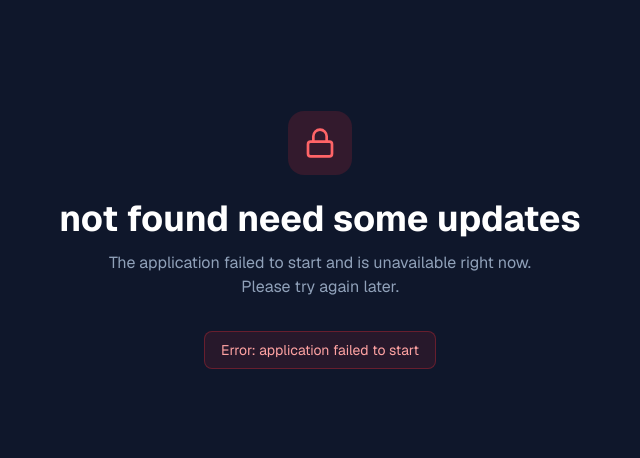
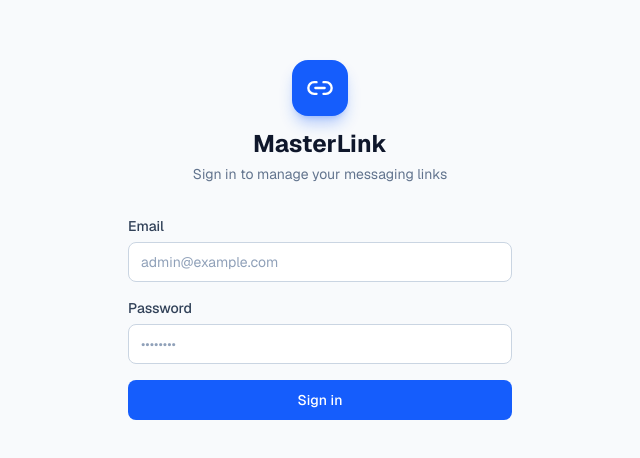
Before and after one commit to abhishekgautam105610-lang/masterlink, a Next.js app: page /login in a window 1280 px wide. Before the commit this address had no page. Shown: the part 160-618 px from the top of the page, without its empty margins (320-960 px from the left). Built offline with nearby package versions, Linux system fonts and the light colour scheme.

Commit message:
Update page.tsx

```diff
--- a/src/app/login/page.tsx
+++ b/src/app/login/page.tsx
@@ -1,27 +1,28 @@
 import type { Metadata } from "next";
-import { Lock } from "lucide-react";
+import { Link2 } from "lucide-react";
+
+import { LoginForm } from "@/components/login-form";
 
 export const metadata: Metadata = {
-  title: "Unavailable",
+  title: "Sign in",
 };
 
 export default function LoginPage() {
   return (
-    <main className="flex min-h-screen flex-col items-center justify-center bg-slate-900 px-4">
-      <div className="flex flex-col items-center text-center">
-        <span className="flex h-16 w-16 items-center justify-center rounded-2xl bg-red-500/15 text-red-400">
-          <Lock className="h-8 w-8" />
-        </span>
-        <h1 className="mt-6 text-3xl font-bold text-white sm:text-4xl">
-          not found need some updates
-        </h1>
-        <p className="mt-3 max-w-md text-base text-slate-400">
-          The application failed to start and is unavailable right now. Please try
-          again later.
-        </p>
-        <p className="mt-8 rounded-lg border border-red-500/30 bg-red-500/10 px-4 py-2 text-sm text-red-300">
-          Error: application failed to start
-        </p>
+    <main className="flex min-h-screen items-center justify-center bg-slate-50 px-4">
+      <div className="w-full max-w-sm">
+        <div className="mb-8 flex flex-col items-center gap-3">
+          <div className="flex h-14 w-14 items-center justify-center rounded-2xl bg-blue-600 shadow-lg shadow-blue-600/30">
+            <Link2 className="h-7 w-7 text-white" />
+          </div>
+          <div className="text-center">
+            <h1 className="text-2xl font-bold text-slate-900">MasterLink</h1>
+            <p className="mt-1 text-sm text-slate-500">
+              Sign in to manage your messaging links
+            </p>
+          </div>
+        </div>
+        <LoginForm />
       </div>
     </main>
   );
```
